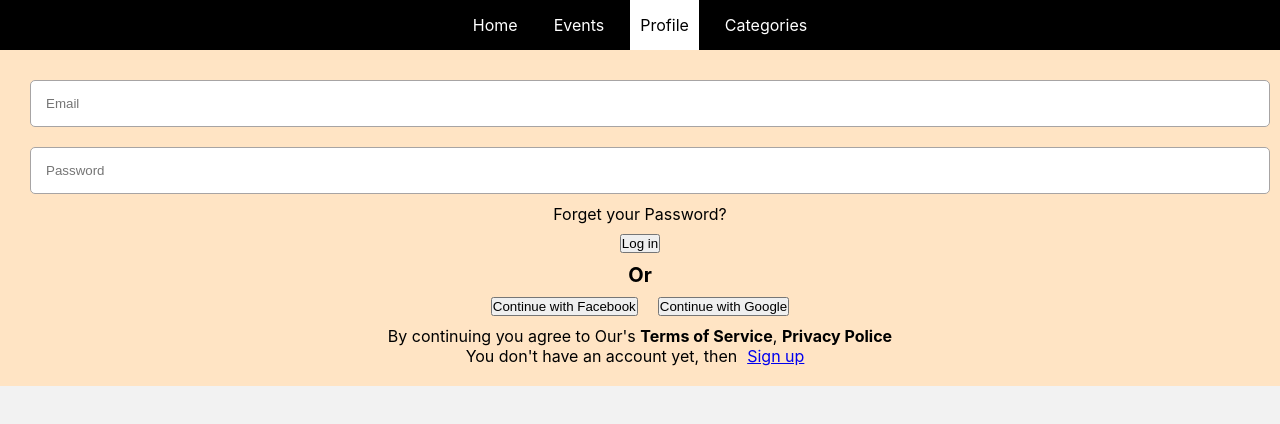
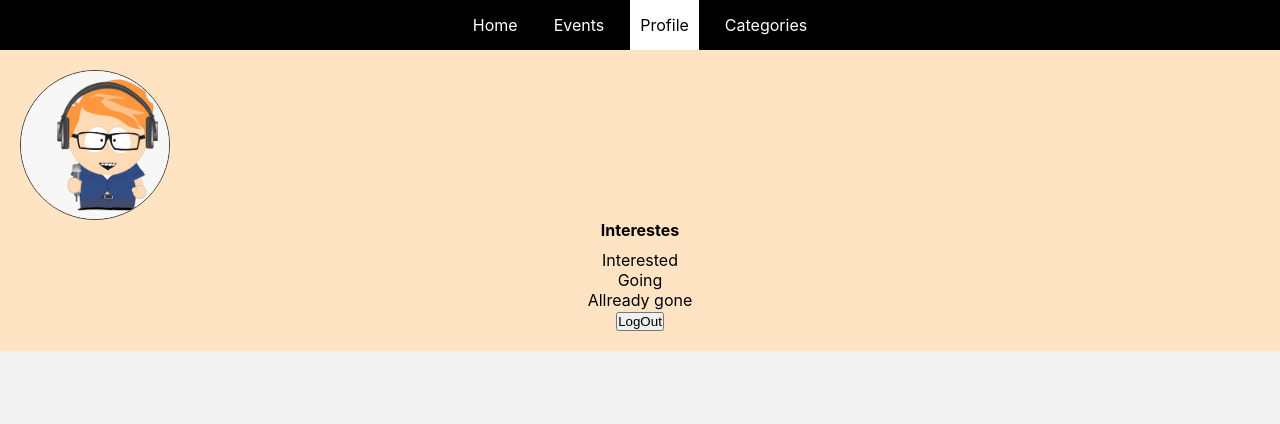
Before and after one commit to AvetikNersisyan/event-management-group9, a React (Create React App) app: page /profile in a window 1280 px wide. Shown: the top 424 px of the page. Built offline with nearby package versions, Linux system fonts and the light colour scheme; data requests are answered from the project's data file.

Commit message:
loggedIn redux

```diff
--- a/src/App.js
+++ b/src/App.js
@@ -18,9 +18,6 @@ import Error404 from './components/error404';
 
 function App() {
 	const dispatch = useDispatch();
-
-	// before redux
-	const [loggedIn, setLoggedIn] = useState(false);
 
 	// fake info, to be deleted later
 	useEffect(() => {
@@ -46,9 +43,7 @@ function App() {
 				<Route path={'/'} element={<Home />} />
 				<Route path={'/categories'} element={<Categories />} />
 				<Route path={'profile/signup'} element={<SignUp />} />
-				<Route path={'/profile/'} element={<Profile
-					loggedIn={loggedIn}
-					setLoggedIn={setLoggedIn} />} />
+				<Route path={'/profile/'} element={<Profile />} />
 				<Route path={'/events/:eventId'} element={<SingleEvent />} />
 				<Route path={'/events'} exact={true} element={<Events />} />
 				<Route path={'*'} element={<Error404 />} />
--- a/src/components/profile/index.js
+++ b/src/components/profile/index.js
@@ -1,25 +1,20 @@
 /* eslint-disable prettier/prettier */
 import React from 'react';
+import { useSelector } from 'react-redux';
 import './index.css';
 import LogIn from './login';
 import ProfileInfo from './profile';
 
-const Profile = ({ loggedIn, setLoggedIn, activeUser, setActiveUser }) => {
+const Profile = () => {
+    const loggedIn = useSelector((state) => state.UserDuck.activeUser)
 
     return (
         <div className='profilePage'>
             {!loggedIn ? (
                 <LogIn
-                    loggedIn={loggedIn}
-                    setLoggedIn={setLoggedIn}
-                    setActiveUser={setActiveUser}
                 />
             ) : (
                 <ProfileInfo
-                    loggedIn={loggedIn}
-                    setLoggedIn={setLoggedIn}
-                    activeUser={activeUser}
-                    setActiveUser={setActiveUser}
                 />
             )}
         </div>
--- a/src/components/profile/login/index.js
+++ b/src/components/profile/login/index.js
@@ -1,13 +1,12 @@
 import React, { useRef } from 'react';
 import { useDispatch, useSelector } from 'react-redux';
-import { setActiveUser } from '../../../redux/ducks/userDuck';
+import { setActiveUser, setLoggedIn } from '../../../redux/ducks/userDuck';
 import { NavLink } from 'react-router-dom';
 
-const LogIn = ({ loggedIn, setLoggedIn }) => {
+const LogIn = () => {
     const users = useSelector((state) => state.UserDuck.users);
-    const asd = useSelector((state) => state.UserDuck.activeUser)
+
     const dispatch = useDispatch();
-    console.log(asd);
 
     const emailElement = useRef(null);
     const passwordElement = useRef(null);
@@ -19,7 +18,7 @@ const LogIn = ({ loggedIn, setLoggedIn }) => {
         } else {
             if (users[index].password === passwordElement.current.value) {
                 dispatch(setActiveUser(users[index]));
-                setLoggedIn(!loggedIn);
+                dispatch(setLoggedIn(true))
             } else {
                 alert('incorrect password');
             }
--- a/src/components/profile/profile/index.js
+++ b/src/components/profile/profile/index.js
@@ -1,14 +1,14 @@
 import React from 'react';
 import { useDispatch, useSelector } from 'react-redux';
-import { setActiveUser } from '../../../redux/ducks/userDuck';
+import { setActiveUser, setLoggedIn } from '../../../redux/ducks/userDuck';
 import AvatarURL from '../../../assets/img/avatar.png';
 
-const ProfileInfo = ({ loggedIn, setLoggedIn }) => {
+const ProfileInfo = () => {
 	const activeUser = useSelector((state) => state.UserDuck.activeUser)
 	const dispatch = useDispatch();
 
 	const handleLogOut = () => {
-		setLoggedIn(!loggedIn)
+		dispatch(setLoggedIn(false))
 		dispatch(setActiveUser(null));
 	};
 	return (
@@ -23,7 +23,7 @@ const ProfileInfo = ({ loggedIn, setLoggedIn }) => {
 				<div className='interests'>
 					<p className='interests'>Interestes</p>
 					<div className='interestsItems'>
-						{activeUser.interests.map((e) => (
+						{activeUser.interests?.map((e) => (
 							<span className='interestsItem'>{e}</span>
 						))}
 					</div>
@@ -31,19 +31,19 @@ const ProfileInfo = ({ loggedIn, setLoggedIn }) => {
 			</div>
 			<div className='events'>
 				<p>Interested</p>
-				{activeUser.interestedEvents.map((e) => (
+				{activeUser.interestedEvents?.map((e) => (
 					<div className='event'>{e}</div>
 				))}
 			</div>
 			<div className='going'>
 				<p>Going</p>
-				{activeUser.going.map((e) => (
+				{activeUser.going?.map((e) => (
 					<div className='event'>{e}</div>
 				))}
 			</div>
 			<div className='going'>
 				<p>Allready gone</p>
-				{activeUser.allreadyGone.map((e) => (
+				{activeUser.allreadyGone?.map((e) => (
 					<div className='event'>{e}</div>
 				))}
 			</div>
```
